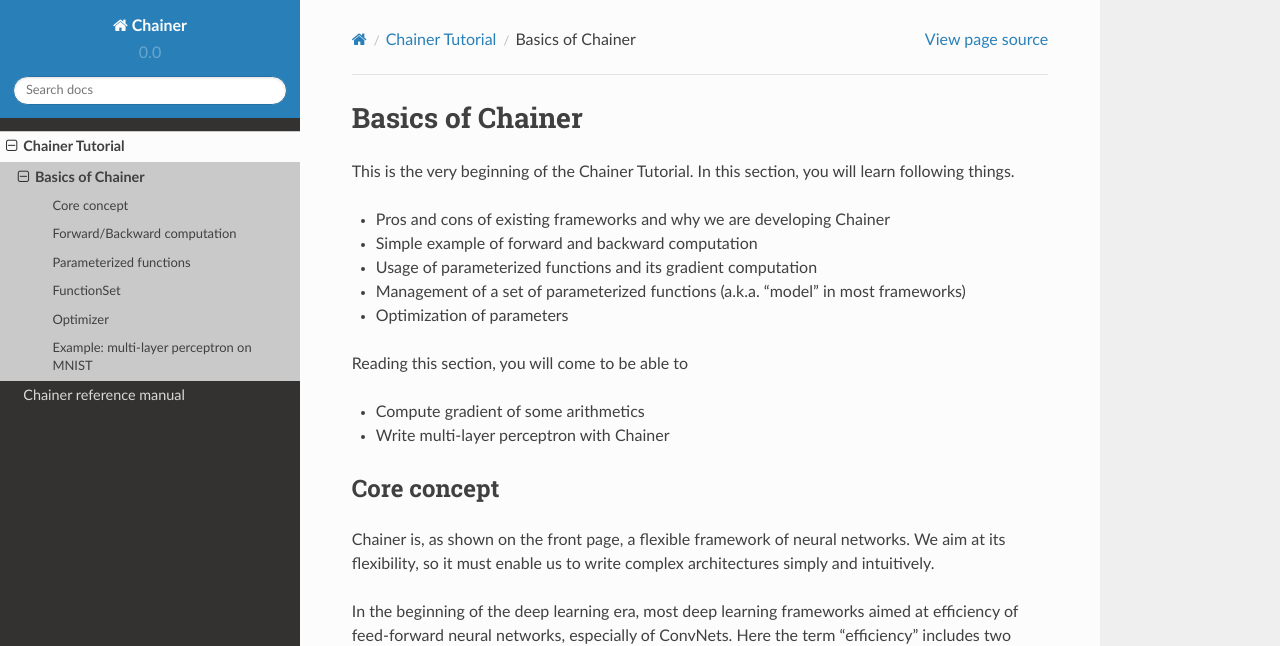
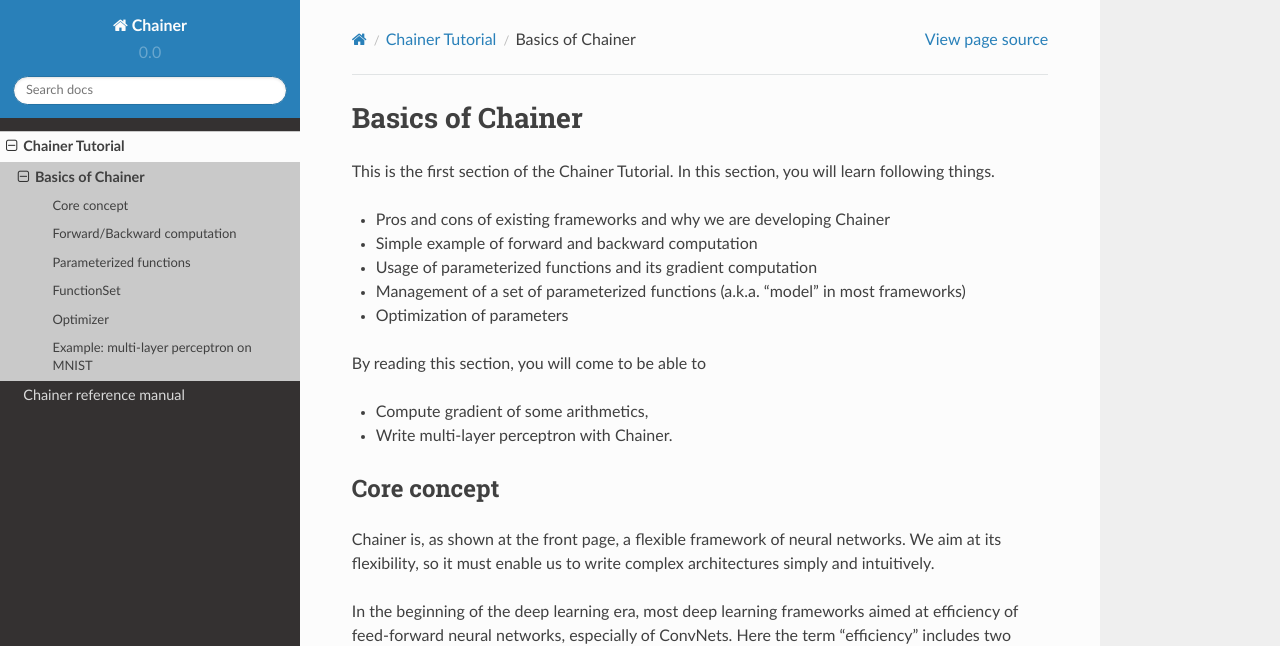
Before and after one commit to mitmul/intel-chainer, a Sphinx documentation site: the page built from docs/source/tutorial/basic.rst, in a window 1280 px wide and 900 px high. Shown: the top 646 px of the window. Built offline with Sphinx 7.4.7 and the Read the Docs theme 2.0.0, drawn with Linux system fonts in a browser that asks for light colours.

Commit message:
Fix some expressions

```diff
--- a/docs/source/tutorial/basic.rst
+++ b/docs/source/tutorial/basic.rst
@@ -3,7 +3,7 @@
 
 .. currentmodule:: chainer
 
-This is the very beginning of the Chainer Tutorial.
+This is the first section of the Chainer Tutorial.
 In this section, you will learn following things.
 
 * Pros and cons of existing frameworks and why we are developing Chainer
@@ -12,16 +12,16 @@
 * Management of a set of parameterized functions (a.k.a. "model" in most frameworks)
 * Optimization of parameters
 
-Reading this section, you will come to be able to
+By reading this section, you will come to be able to
 
-* Compute gradient of some arithmetics
-* Write multi-layer perceptron with Chainer
+* Compute gradient of some arithmetics,
+* Write multi-layer perceptron with Chainer.
 
 
 Core concept
 ~~~~~~~~~~~~
 
-Chainer is, as shown on the front page, a flexible framework of neural networks.
+Chainer is, as shown at the front page, a flexible framework of neural networks.
 We aim at its flexibility, so it must enable us to write complex architectures simply and intuitively.
 
 In the beginning of the deep learning era, most deep learning frameworks aimed at efficiency of feed-forward neural networks, especially of ConvNets.
```
